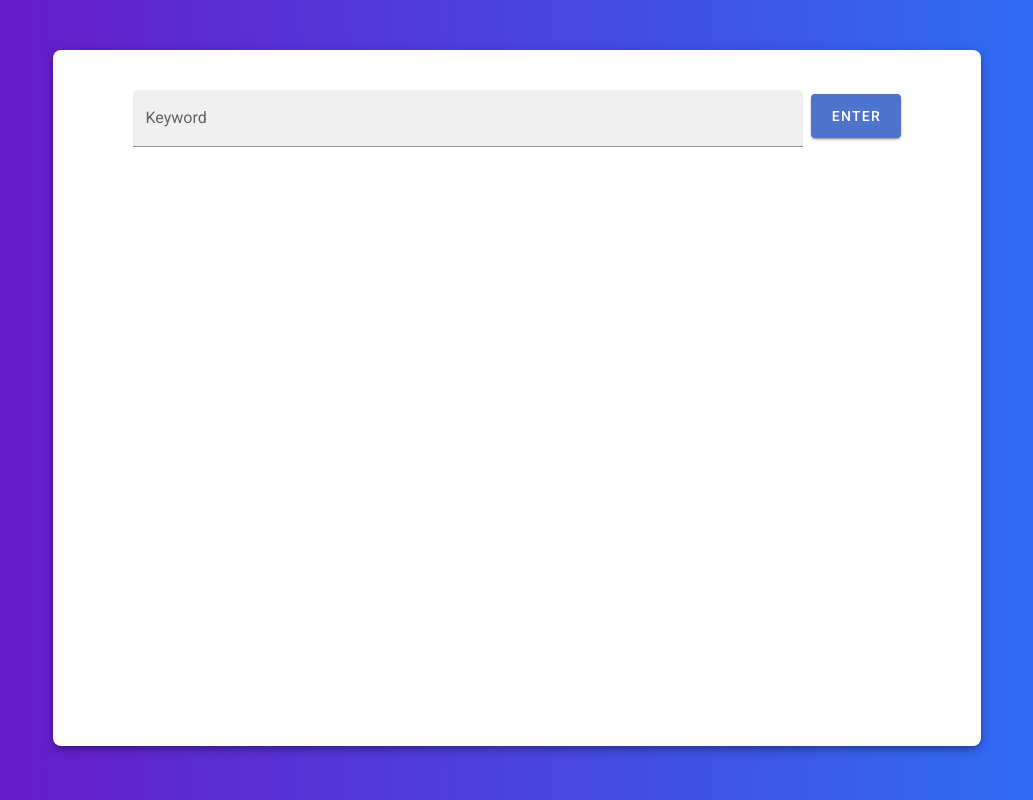
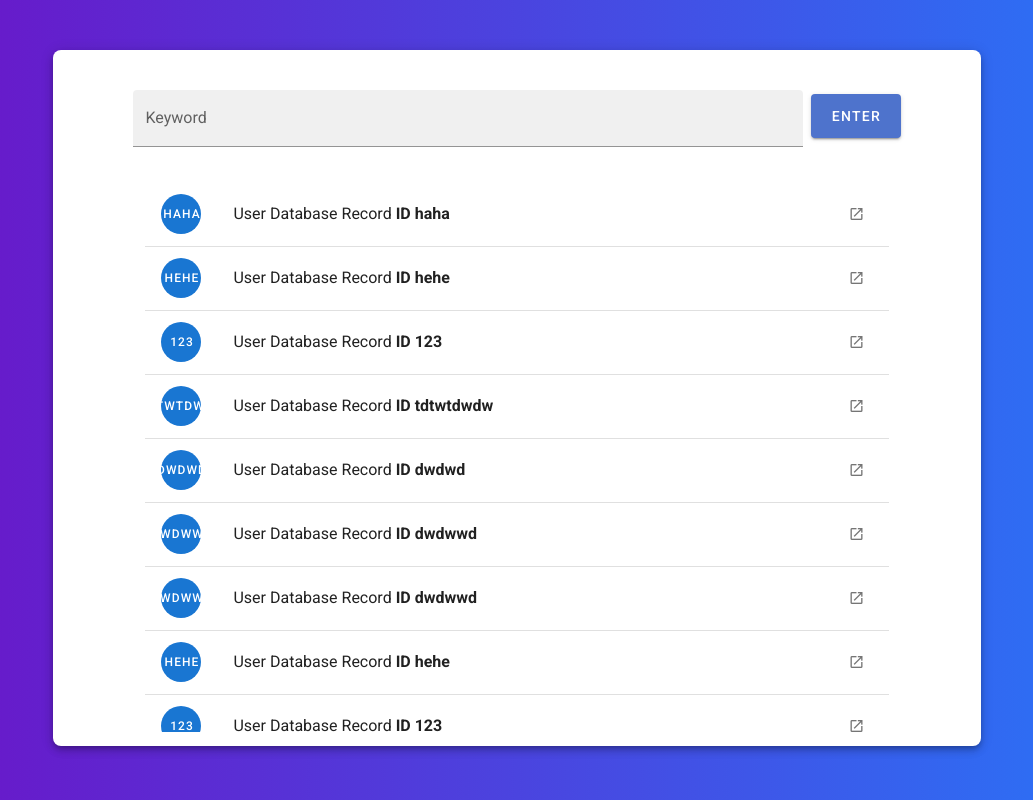
Before and after one commit to aidan-lane/MastersProject, a Vue app in the folder application/: page / in a window 1280 px wide. Shown: the whole page, without its empty margins (123-1156 px from the left). Built offline with nearby package versions, Linux system fonts and the light colour scheme.

Commit message:
More frontend changes

```diff
--- a/application/src/components/HomePage.vue
+++ b/application/src/components/HomePage.vue
@@ -10,7 +10,7 @@
       style="height: 100%; margin-left: 10%; margin-right: 10%;"
     >
       <v-row
-        class="row pt-10"
+        class="row-pad pt-10"
         style="padding-left: 10%; padding-right: 10%;"
       >
         <v-text-field
@@ -34,6 +34,7 @@
       <v-row
         class="mt-0"
         style="padding-left: 10%; padding-right: 10%;"
+        id="keyrow"
       >
         <v-chip
           v-for="word in keywords" :key="word"
@@ -45,6 +46,44 @@
           {{ word }}
         </v-chip>
       </v-row>
+      <v-virtual-scroll
+        :items="files"
+        height="550"
+        bench="5"
+        item-height="64"
+        max-height="90%"
+        class="list"
+        id="vlist"
+      >
+        <template v-slot:default="{ item }">
+          <v-list-item :key="item">
+            <v-list-item-action>
+              <v-btn
+                fab
+                small
+                depressed
+                color="primary"
+              >
+                {{ item }}
+              </v-btn>
+            </v-list-item-action>
+
+            <v-list-item-content>
+              <v-list-item-title>
+                User Database Record <strong>ID {{ item }}</strong>
+              </v-list-item-title>
+            </v-list-item-content>
+
+            <v-list-item-action>
+              <v-icon small>
+                mdi-open-in-new
+              </v-icon>
+            </v-list-item-action>
+          </v-list-item>
+
+          <v-divider></v-divider>
+        </template>
+      </v-virtual-scroll>
     </v-sheet>
   </v-container>
 </template>
@@ -55,13 +94,24 @@
 
     data: () => ({
       keyword: "",
-      keywords: []
+      keywords: [],
+      selectedFile: "",
+      listHeight: 550,
+      newHeight: 550,
+      files: ["haha", "hehe", "123", "tdtwtdwdw", "dwdwd", "dwdwwd", "dwdwwd", "hehe", "123", "tdtwtdwdw", "dwdwd", "dwdwwd", "dwdwwd"]
     }),
+
+    mounted () {
+      this.listHeight = document.getElementById("vlist").clientHeight;
+    },
 
     methods: {
       onSubmit: function () {
-        if (!this.keywords.includes(this.keyword) && this.keyword.length > 0)
+        if (!this.keywords.includes(this.keyword) && this.keyword.length > 0) {
           this.keywords.push(this.keyword);
+          self.newHeight = "max-height: " + parseFloat((this.listHeight - document.getElementById("keyrow").clientHeight) / this.listHeight * 100).toFixed(2)+"%;";
+          console.log("test",  self.newHeight)
+        }
         this.keyword = "";
       },
 
@@ -77,8 +127,14 @@
     margin-top: 50px;
   }
 
-  .row {
+  .row-pad {
     padding-left: 20%;
     padding-right: 20%;
   }
+
+  .list {
+    margin-left: 10%;
+    margin-right: 10%;
+    margin-top: 30px;
+  }
 </style>
```
